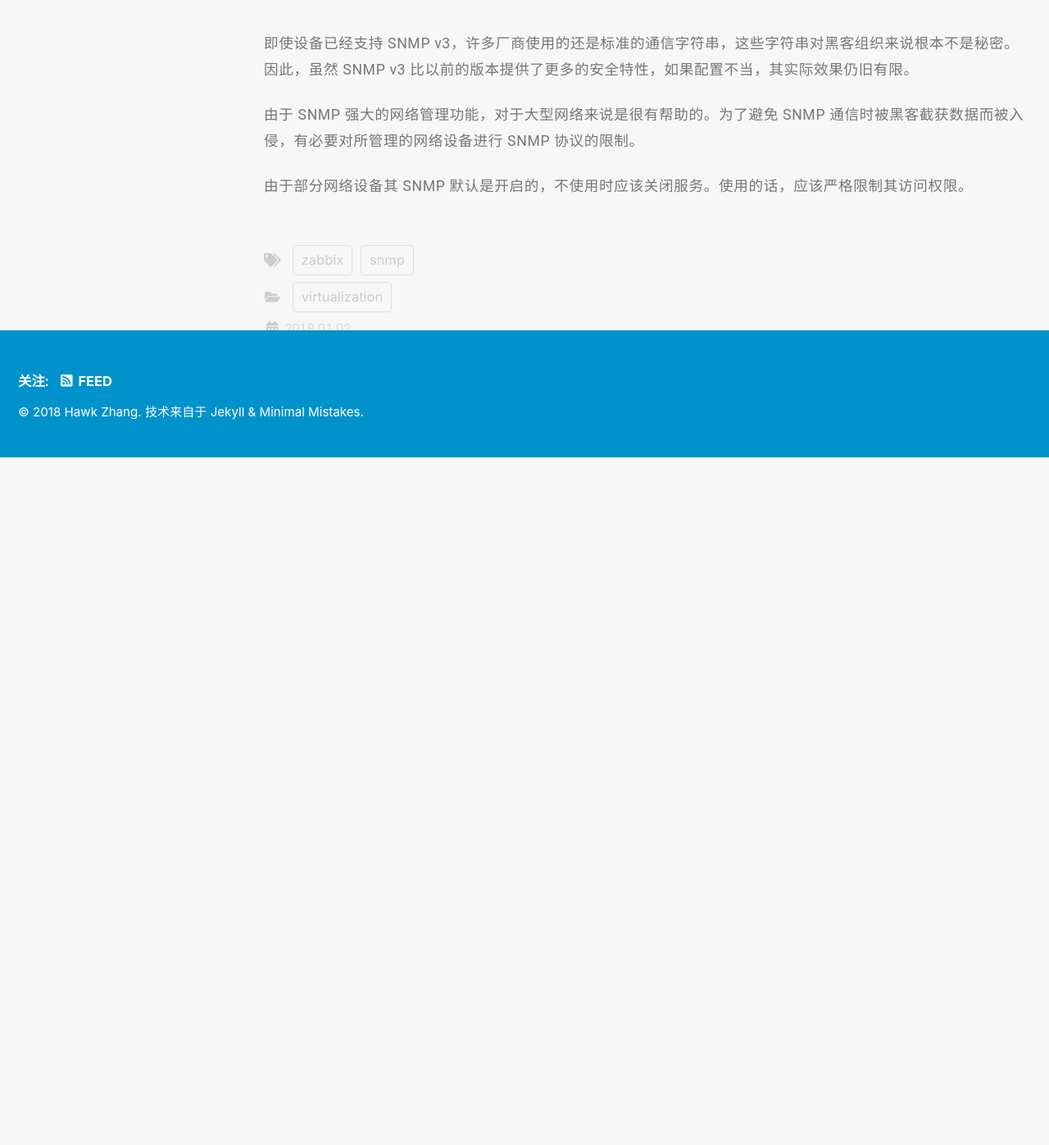
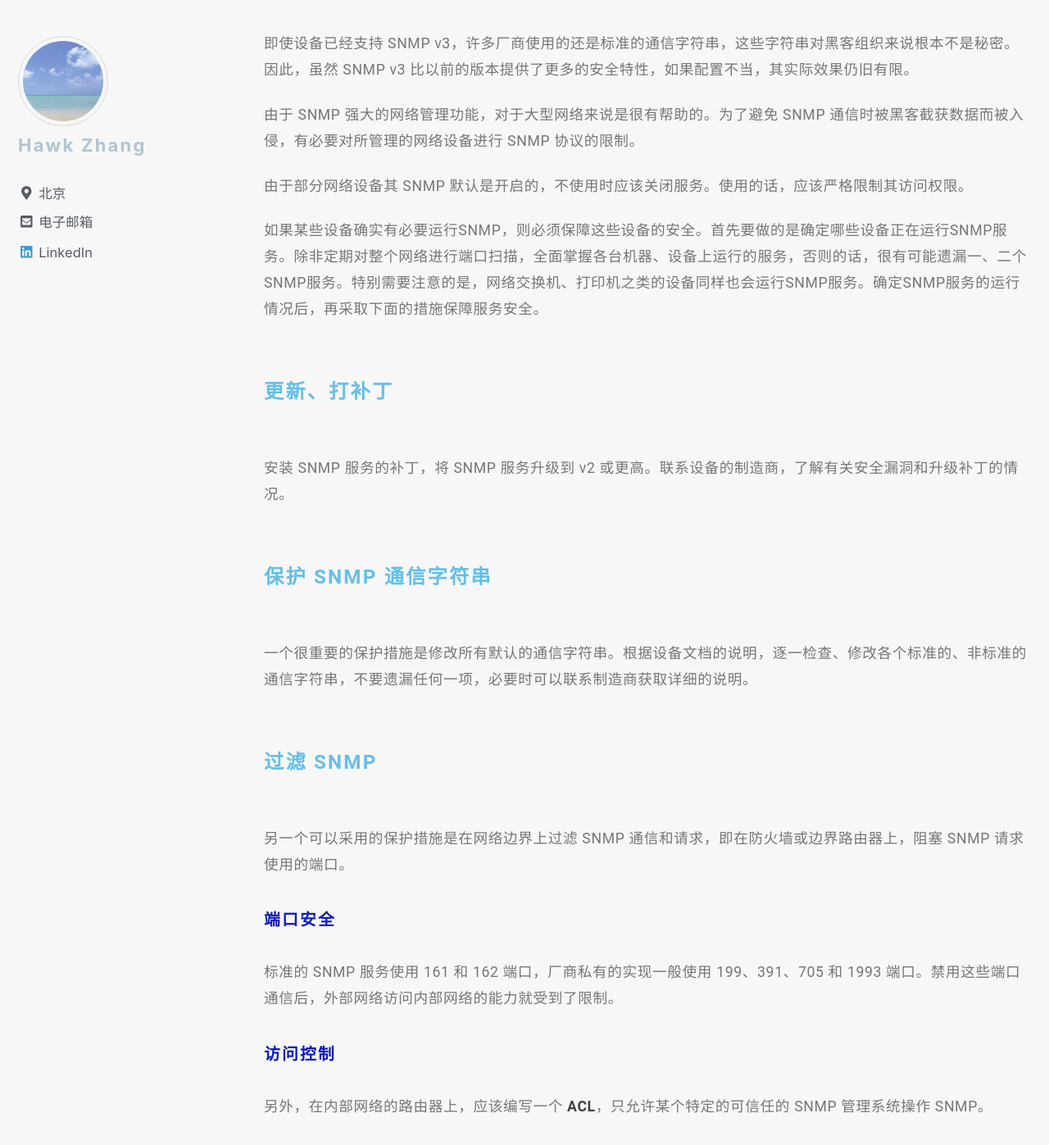
Before and after one commit to narru888/linotes_note, a Jekyll site: the page built from _posts/monitor/zabbix/2018-01-02-monitor.snmp.md, in a window 1280 px wide and 1400 px high, scrolled down 6544 px. Shown: the top 1397 px of the window at 82% size. Built offline with Jekyll 4.4.1, drawn with Linux system fonts in a browser that asks for light colours; nearby versions of some CDN libraries; a script that is not in the unit is left out; before the commit the page ends 7102 px from its top, so only the background shows below that.

Commit message:
update on 2018-10-20 18:36:01 CST

```diff
--- a/_posts/monitor/zabbix/2018-01-02-monitor.snmp.md
+++ b/_posts/monitor/zabbix/2018-01-02-monitor.snmp.md
@@ -229,3 +229,31 @@ SNMP v1 指定了 5 个核心 PDU，SNMP v2 增加了 GetBulkRequest 和 InformR
 由于 SNMP 强大的网络管理功能，对于大型网络来说是很有帮助的。为了避免 SNMP 通信时被黑客截获数据而被入侵，有必要对所管理的网络设备进行 SNMP 协议的限制。
 
 由于部分网络设备其 SNMP 默认是开启的，不使用时应该关闭服务。使用的话，应该严格限制其访问权限。
+
+如果某些设备确实有必要运行SNMP，则必须保障这些设备的安全。首先要做的是确定哪些设备正在运行SNMP服务。除非定期对整个网络进行端口扫描，全面掌握各台机器、设备上运行的服务，否则的话，很有可能遗漏一、二个SNMP服务。特别需要注意的是，网络交换机、打印机之类的设备同样也会运行SNMP服务。确定SNMP服务的运行情况后，再采取下面的措施保障服务安全。
+
+
+
+#### 更新、打补丁
+
+安装 SNMP 服务的补丁，将 SNMP 服务升级到 v2 或更高。联系设备的制造商，了解有关安全漏洞和升级补丁的情况。
+
+
+
+#### 保护 SNMP 通信字符串
+
+一个很重要的保护措施是修改所有默认的通信字符串。根据设备文档的说明，逐一检查、修改各个标准的、非标准的通信字符串，不要遗漏任何一项，必要时可以联系制造商获取详细的说明。
+
+
+
+#### 过滤 SNMP
+
+另一个可以采用的保护措施是在网络边界上过滤 SNMP 通信和请求，即在防火墙或边界路由器上，阻塞 SNMP 请求使用的端口。
+
+##### 端口安全
+
+标准的 SNMP 服务使用 161 和 162 端口，厂商私有的实现一般使用 199、391、705 和 1993 端口。禁用这些端口通信后，外部网络访问内部网络的能力就受到了限制。
+
+##### 访问控制
+
+另外，在内部网络的路由器上，应该编写一个 **ACL**，只允许某个特定的可信任的 SNMP 管理系统操作 SNMP。
```
